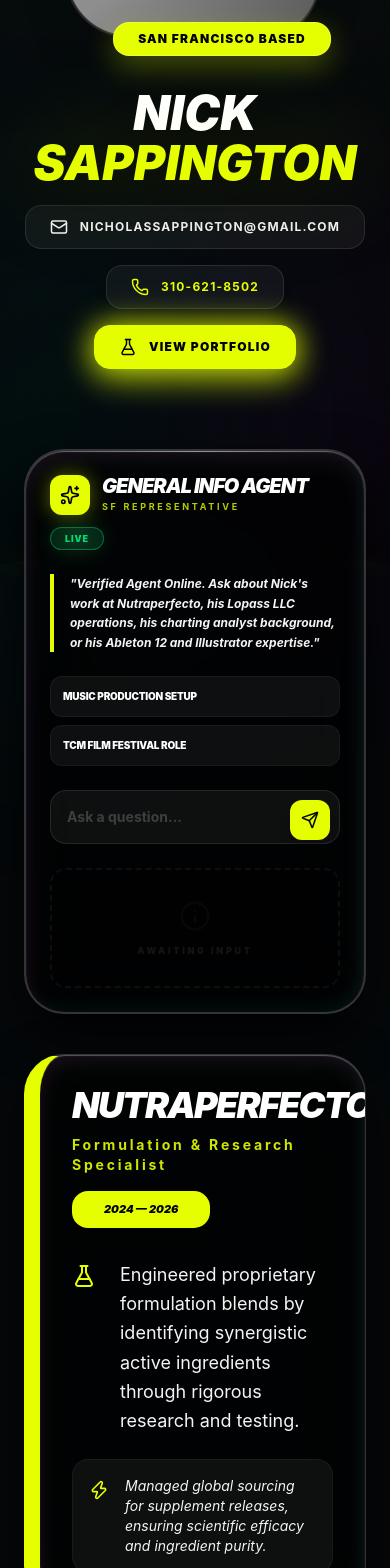
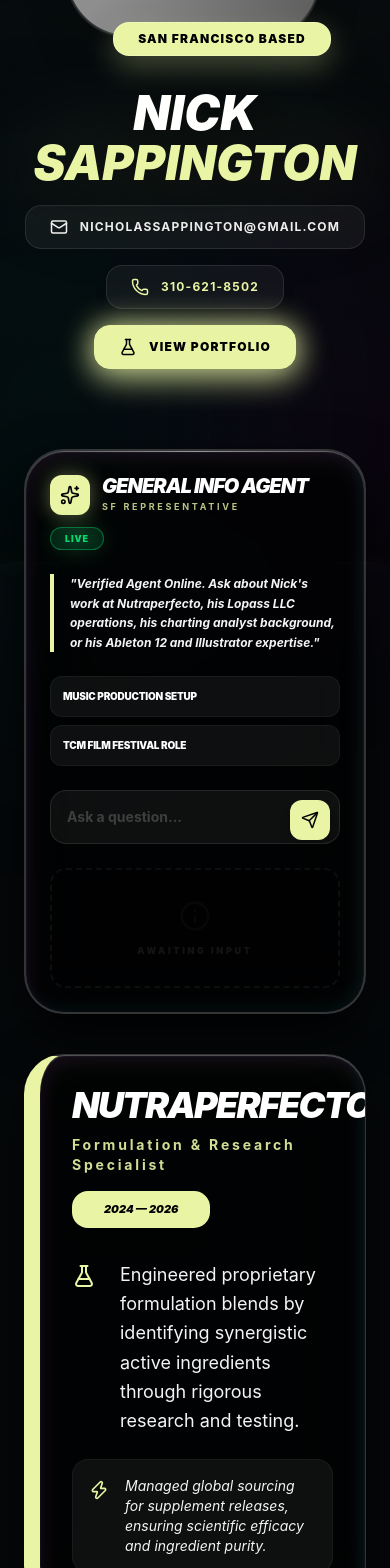
Before and after one commit to dufacci/nicholas-sappington-resume, a React (Vite) app: page / in a window 390 px wide. Shown: the part 280-1848 px from the top of the page. Built offline with nearby package versions, Linux system fonts and the light colour scheme; no server answers; grey boxes are pictures that could not be loaded.

Commit message:
Soften accent yellow to pastel

```diff
--- a/src/App.resume.jsx
+++ b/src/App.resume.jsx
@@ -8,11 +8,11 @@
   render() {
     if (this.state.hasError) {
       return (
-        <div style={{ minHeight: '100vh', background: '#05080a', color: '#E5FF00', display: 'flex', flexDirection: 'column', alignItems: 'center', justifyContent: 'center', fontFamily: 'sans-serif', padding: '2rem', textAlign: 'center' }}>
+        <div style={{ minHeight: '100vh', background: '#05080a', color: '#E9F5A5', display: 'flex', flexDirection: 'column', alignItems: 'center', justifyContent: 'center', fontFamily: 'sans-serif', padding: '2rem', textAlign: 'center' }}>
           <div style={{ fontSize: '3rem', marginBottom: '1rem' }}>⚡</div>
           <h1 style={{ fontSize: '1.5rem', fontWeight: 900, marginBottom: '0.5rem' }}>NICK SAPPINGTON</h1>
           <p style={{ color: '#aaa', marginBottom: '1.5rem' }}>nicholassappington@gmail.com · 310-621-8502</p>
-          <button onClick={() => window.location.reload()} style={{ background: '#E5FF00', color: '#000', border: 'none', padding: '0.75rem 2rem', borderRadius: '1rem', fontWeight: 900, cursor: 'pointer', fontSize: '0.85rem', letterSpacing: '0.1em' }}>
+          <button onClick={() => window.location.reload()} style={{ background: '#E9F5A5', color: '#000', border: 'none', padding: '0.75rem 2rem', borderRadius: '1rem', fontWeight: 900, cursor: 'pointer', fontSize: '0.85rem', letterSpacing: '0.1em' }}>
             RELOAD
           </button>
         </div>
@@ -179,16 +179,16 @@
     border border-white/20
     shadow-[0_20px_50px_rgba(0,0,0,0.8),inset_0_1px_1px_rgba(255,255,255,0.3),inset_0_10px_20px_rgba(255,255,255,0.05),inset_-5px_-5px_15px_rgba(0,242,255,0.05),inset_5px_5px_15px_rgba(255,0,255,0.05)]
     transition-all duration-500
-    hover:border-[#E5FF00]/40 hover:bg-black/80
+    hover:border-[#E9F5A5]/40 hover:bg-black/80
   `;
 
   return (
-    <div className="min-h-screen bg-[#05080a] text-white font-sans selection:bg-[#E5FF00] selection:text-black overflow-x-hidden relative pb-40">
+    <div className="min-h-screen bg-[#05080a] text-white font-sans selection:bg-[#E9F5A5] selection:text-black overflow-x-hidden relative pb-40">
 
       {/* CYBERPUNK POSTER SHADING (Static, Moody) */}
       <div className="fixed inset-0 pointer-events-none">
         {/* Top-Right Yellow Glow */}
-        <div className="absolute -top-[5%] right-[5%] w-[60vw] h-[40vh] bg-[#E5FF00] opacity-[0.12] blur-[160px]"></div>
+        <div className="absolute -top-[5%] right-[5%] w-[60vw] h-[40vh] bg-[#E9F5A5] opacity-[0.12] blur-[160px]"></div>
 
         {/* Deep Center Void */}
         <div className="absolute inset-0 bg-gradient-to-b from-transparent via-[#05080a] to-[#020304]"></div>
@@ -225,14 +225,14 @@
                   }}
                 />
                 <div style={{display: 'none'}} className="absolute inset-0 items-center justify-center bg-zinc-900">
-                   <User size={100} className="text-[#E5FF00] opacity-20" />
+                   <User size={100} className="text-[#E9F5A5] opacity-20" />
                 </div>
                 {/* Internal Refraction Highlight */}
                 <div className="absolute inset-0 bg-gradient-to-br from-white/10 via-transparent to-black/40 pointer-events-none"></div>
               </div>
             </div>
             {/* San Francisco Tag */}
-            <div className="absolute -bottom-4 -right-2 bg-[#E5FF00] text-black px-6 py-2 rounded-2xl shadow-[0_10px_30px_rgba(229,255,0,0.3)] font-black text-xs md:text-sm uppercase tracking-widest z-20 border border-white/20">
+            <div className="absolute -bottom-4 -right-2 bg-[#E9F5A5] text-black px-6 py-2 rounded-2xl shadow-[0_10px_30px_rgba(233,245,165,0.3)] font-black text-xs md:text-sm uppercase tracking-widest z-20 border border-white/20">
               San Francisco Based
             </div>
           </div>
@@ -240,16 +240,16 @@
           <div className="flex-1 text-center lg:text-left min-w-0">
             <h1 className="text-5xl md:text-7xl lg:text-8xl font-black italic uppercase tracking-normal leading-[1.05] mb-4 drop-shadow-[0_10px_30px_rgba(0,0,0,1)]">
               NICK<br/>
-              <span className="text-[#E5FF00] drop-shadow-[0_0_40px_rgba(229,255,0,0.2)]">SAPPINGTON</span>
+              <span className="text-[#E9F5A5] drop-shadow-[0_0_40px_rgba(233,245,165,0.2)]">SAPPINGTON</span>
             </h1>
             <div className="flex flex-wrap justify-center lg:justify-start gap-4">
-              <a href="mailto:nicholassappington@gmail.com" className="flex items-center gap-3 bg-white/5 border border-white/10 px-6 py-3 rounded-2xl hover:bg-[#E5FF00] hover:text-black transition-all font-bold text-xs uppercase tracking-widest shadow-lg">
+              <a href="mailto:nicholassappington@gmail.com" className="flex items-center gap-3 bg-white/5 border border-white/10 px-6 py-3 rounded-2xl hover:bg-[#E9F5A5] hover:text-black transition-all font-bold text-xs uppercase tracking-widest shadow-lg">
                 <Mail size={18}/> nicholassappington@gmail.com
               </a>
-              <div className="flex items-center gap-3 bg-white/5 border border-white/10 px-6 py-3 rounded-2xl font-bold text-xs uppercase tracking-widest text-[#E5FF00] shadow-lg">
+              <div className="flex items-center gap-3 bg-white/5 border border-white/10 px-6 py-3 rounded-2xl font-bold text-xs uppercase tracking-widest text-[#E9F5A5] shadow-lg">
                 <Phone size={18}/> 310-621-8502
               </div>
-              <a href="/portfolio.html" style={{ animation: 'portfolioPulse 1.8s ease-in-out infinite' }} className="flex items-center gap-3 bg-[#E5FF00] text-black border border-[#E5FF00] px-6 py-3 rounded-2xl hover:bg-white hover:border-white transition-all font-black text-xs uppercase tracking-widest shadow-[0_10px_30px_rgba(229,255,0,0.3)]">
+              <a href="/portfolio.html" style={{ animation: 'portfolioPulse 1.8s ease-in-out infinite' }} className="flex items-center gap-3 bg-[#E9F5A5] text-black border border-[#E9F5A5] px-6 py-3 rounded-2xl hover:bg-white hover:border-white transition-all font-black text-xs uppercase tracking-widest shadow-[0_10px_30px_rgba(233,245,165,0.3)]">
                 <FlaskConical size={18}/> View Portfolio
               </a>
             </div>
@@ -261,17 +261,17 @@
 
           <div className="contents lg:block lg:col-span-4 lg:space-y-10">
             {/* GENERAL INFO AGENT (Interactive Layer) */}
-            <div className={`${liquidGlass} border-[#E5FF00]/50 border-2 order-1 lg:order-none max-md:p-6!`}>
+            <div className={`${liquidGlass} border-[#E9F5A5]/50 border-2 order-1 lg:order-none max-md:p-6!`}>
               <div className="absolute top-0 left-0 w-full h-[1px] bg-gradient-to-r from-transparent via-white/40 to-transparent"></div>
 
               <div className="flex items-center justify-between mb-6 gap-3 flex-wrap">
                 <div className="flex items-center gap-3">
-                  <div className="w-10 h-10 rounded-xl bg-[#E5FF00] flex items-center justify-center shadow-[0_0_20px_rgba(229,255,0,0.4)]">
+                  <div className="w-10 h-10 rounded-xl bg-[#E9F5A5] flex items-center justify-center shadow-[0_0_20px_rgba(233,245,165,0.4)]">
                     <Sparkles size={20} className="text-black" />
                   </div>
                   <div>
                     <h2 className="text-xl font-black uppercase tracking-tighter italic leading-none">General Info Agent</h2>
-                    <p className="text-[9px] text-[#E5FF00] font-bold uppercase tracking-[0.3em] mt-1 opacity-80">SF Representative</p>
+                    <p className="text-[9px] text-[#E9F5A5] font-bold uppercase tracking-[0.3em] mt-1 opacity-80">SF Representative</p>
                   </div>
                 </div>
                 <div
@@ -282,7 +282,7 @@
                 </div>
               </div>
 
-              <p className="text-xs font-bold text-zinc-100 mb-6 italic border-l-4 border-[#E5FF00] pl-4 leading-relaxed">
+              <p className="text-xs font-bold text-zinc-100 mb-6 italic border-l-4 border-[#E9F5A5] pl-4 leading-relaxed">
                 "Verified Agent Online. Ask about Nick's work at Nutraperfecto, his Lopass LLC operations, his charting analyst background, or his Ableton 12 and Illustrator expertise."
               </p>
 
@@ -291,7 +291,7 @@
                   <button
                     key={q}
                     onClick={() => { setUserQuery(q); askAgent(q); }}
-                    className={`text-left p-3 rounded-xl bg-white/5 border border-white/5 text-[10px] font-black uppercase tracking-tight hover:bg-[#E5FF00] hover:text-black transition-all flex items-center justify-between group ${i >= 2 ? 'max-md:hidden' : ''}`}
+                    className={`text-left p-3 rounded-xl bg-white/5 border border-white/5 text-[10px] font-black uppercase tracking-tight hover:bg-[#E9F5A5] hover:text-black transition-all flex items-center justify-between group ${i >= 2 ? 'max-md:hidden' : ''}`}
                   >
                     {q} <ChevronRight size={14} className="opacity-0 group-hover:opacity-100" />
                   </button>
@@ -302,7 +302,7 @@
                 <input
                   type="text"
                   placeholder="Ask a question..."
-                  className="w-full bg-white/5 border border-white/10 rounded-2xl p-4 pr-14 text-white placeholder:text-white/20 focus:outline-none focus:ring-2 focus:ring-[#E5FF00]/50 font-bold text-sm"
+                  className="w-full bg-white/5 border border-white/10 rounded-2xl p-4 pr-14 text-white placeholder:text-white/20 focus:outline-none focus:ring-2 focus:ring-[#E9F5A5]/50 font-bold text-sm"
                   value={userQuery}
                   onChange={(e) => setUserQuery(e.target.value)}
                   onKeyPress={(e) => e.key === 'Enter' && askAgent()}
@@ -310,7 +310,7 @@
                 <button
                   onClick={() => askAgent()}
                   disabled={isLoading}
-                  className="absolute right-2.5 top-2.5 h-10 w-10 bg-[#E5FF00] text-black rounded-xl flex items-center justify-center hover:scale-105 active:scale-95 transition-all shadow-lg"
+                  className="absolute right-2.5 top-2.5 h-10 w-10 bg-[#E9F5A5] text-black rounded-xl flex items-center justify-center hover:scale-105 active:scale-95 transition-all shadow-lg"
                 >
                   {isLoading ? <Loader2 className="animate-spin" size={18}/> : <Send size={18} />}
                 </button>
@@ -319,7 +319,7 @@
               <div className="relative min-h-[120px] md:min-h-[160px]">
                 {aiResponse ? (
                   <div className="bg-black/60 border border-white/10 rounded-2xl p-6 text-sm leading-relaxed text-zinc-100 font-medium whitespace-pre-wrap animate-in fade-in zoom-in duration-500 h-full overflow-y-auto shadow-inner">
-                    <div className="flex items-center gap-2 mb-4 text-[#E5FF00]">
+                    <div className="flex items-center gap-2 mb-4 text-[#E9F5A5]">
                       <MessageSquare size={16}/>
                       <span className="text-[9px] font-black uppercase tracking-[0.2em]">Verified Response</span>
                     </div>
@@ -337,7 +337,7 @@
             {/* Tech Stack */}
             <div className={`${liquidGlass} order-3 lg:order-none`}>
               <div className="mb-8 flex justify-center">
-                <div className="relative px-8 py-3 rounded-full bg-white/5 border border-white/10 text-[#E5FF00] font-black uppercase tracking-widest text-xs">
+                <div className="relative px-8 py-3 rounded-full bg-white/5 border border-white/10 text-[#E9F5A5] font-black uppercase tracking-widest text-xs">
                   Tech Stack
                 </div>
               </div>
@@ -350,7 +350,7 @@
                   { name: 'Salesforce', icon: '/logos/salesforce.svg' },
                   { name: 'MS Office', icon: '/logos/msoffice.svg' },
                 ].map(p => (
-                  <div key={p.name} className="bg-white/5 border border-white/10 p-4 rounded-2xl flex items-center gap-3 text-sm font-black uppercase tracking-wide hover:border-[#E5FF00] hover:text-[#E5FF00] transition-all cursor-default">
+                  <div key={p.name} className="bg-white/5 border border-white/10 p-4 rounded-2xl flex items-center gap-3 text-sm font-black uppercase tracking-wide hover:border-[#E9F5A5] hover:text-[#E9F5A5] transition-all cursor-default">
                     <img src={p.icon} alt="" className="w-6 h-6 object-contain shrink-0" />
                     <span>{p.name}</span>
                   </div>
@@ -366,7 +366,7 @@
                 </div>
               </div>
               <div className="space-y-6">
-                {[{ n: 'English', l: 'Native', c: '#E5FF00' }, { n: 'Spanish', l: 'Advanced', c: '#00f2ff' }, { n: 'French', l: 'Intermed.', c: '#ff00ff' }].map(lang => (
+                {[{ n: 'English', l: 'Native', c: '#E9F5A5' }, { n: 'Spanish', l: 'Advanced', c: '#00f2ff' }, { n: 'French', l: 'Intermed.', c: '#ff00ff' }].map(lang => (
                    <div key={lang.n}>
                       <div className="flex justify-between text-[11px] font-black uppercase mb-3 opacity-90">
                         <span>{lang.n}</span>
@@ -383,21 +383,21 @@
 
           <div className="contents lg:block lg:col-span-8 lg:space-y-10">
             {/* NUTRAPERFECTO */}
-            <div className={`${liquidGlass} border-l-[16px] border-l-[#E5FF00] order-2 lg:order-none`}>
+            <div className={`${liquidGlass} border-l-[16px] border-l-[#E9F5A5] order-2 lg:order-none`}>
               <div className="flex flex-col md:flex-row justify-between items-start mb-8 gap-4">
                 <div>
                   <h2 className="text-4xl md:text-5xl font-black uppercase italic tracking-tighter leading-none">Nutraperfecto</h2>
-                  <p className="text-[#E5FF00] font-bold text-sm tracking-[0.2em] mt-3 opacity-90">Formulation & Research Specialist</p>
+                  <p className="text-[#E9F5A5] font-bold text-sm tracking-[0.2em] mt-3 opacity-90">Formulation & Research Specialist</p>
                 </div>
-                <div className="bg-[#E5FF00] text-black px-8 py-2.5 rounded-2xl text-[11px] font-black shadow-xl italic">2024 — 2026</div>
+                <div className="bg-[#E9F5A5] text-black px-8 py-2.5 rounded-2xl text-[11px] font-black shadow-xl italic">2024 — 2026</div>
               </div>
               <div className="space-y-6 text-zinc-100 text-lg leading-relaxed">
                 <p className="flex gap-6 items-start">
-                  <FlaskConical className="shrink-0 text-[#E5FF00] mt-1" size={24}/>
+                  <FlaskConical className="shrink-0 text-[#E9F5A5] mt-1" size={24}/>
                   <span>Engineered proprietary formulation blends by identifying synergistic active ingredients through rigorous research and testing.</span>
                 </p>
                 <p className="flex gap-4 items-start bg-white/5 p-4 rounded-2xl border border-white/5">
-                   <Zap className="shrink-0 text-[#E5FF00] mt-1" size={20}/>
+                   <Zap className="shrink-0 text-[#E9F5A5] mt-1" size={20}/>
                    <span className="text-sm italic">Managed global sourcing for supplement releases, ensuring scientific efficacy and ingredient purity.</span>
                 </p>
               </div>
@@ -456,12 +456,12 @@
             {/* EDUCATION */}
             <div className="grid grid-cols-1 md:grid-cols-2 gap-8 order-2 lg:order-none">
                <div className={liquidGlass}>
-                  <h4 className="font-black uppercase text-[#E5FF00] text-[10px] tracking-[0.3em] mb-4">CSU Los Angeles</h4>
+                  <h4 className="font-black uppercase text-[#E9F5A5] text-[10px] tracking-[0.3em] mb-4">CSU Los Angeles</h4>
                   <p className="font-black text-2xl italic uppercase leading-tight">B.A. Liberal Arts</p>
                   <p className="text-[10px] text-zinc-500 font-bold mt-2 tracking-widest uppercase">Political Science | 3.5 GPA</p>
                </div>
                <div className={liquidGlass}>
-                  <h4 className="font-black uppercase text-[#E5FF00] text-[10px] tracking-[0.3em] mb-4">Santa Monica College</h4>
+                  <h4 className="font-black uppercase text-[#E9F5A5] text-[10px] tracking-[0.3em] mb-4">Santa Monica College</h4>
                   <p className="font-black text-2xl italic uppercase leading-tight">A.A. Humanities</p>
                </div>
             </div>
@@ -470,7 +470,7 @@
       </div>
 
       {/* Glossy Footer Bar */}
-      <div className="fixed bottom-0 left-0 w-full h-[2px] bg-gradient-to-r from-transparent via-[#E5FF00] to-transparent opacity-40 shadow-[0_0_20px_rgba(229,255,0,0.5)]"></div>
+      <div className="fixed bottom-0 left-0 w-full h-[2px] bg-gradient-to-r from-transparent via-[#E9F5A5] to-transparent opacity-40 shadow-[0_0_20px_rgba(233,245,165,0.5)]"></div>
     </div>
   );
 };
--- a/src/index.css
+++ b/src/index.css
@@ -8,6 +8,6 @@
 
 /* Pulsing glow for the "View Portfolio" pill */
 @keyframes portfolioPulse {
-  0%, 100% { filter: drop-shadow(0 0 2px rgba(229, 255, 0, 0.40)); opacity: 0.92; }
-  50%      { filter: drop-shadow(0 0 16px rgba(229, 255, 0, 0.90)); opacity: 1; }
+  0%, 100% { filter: drop-shadow(0 0 2px rgba(233, 245, 165, 0.40)); opacity: 0.92; }
+  50%      { filter: drop-shadow(0 0 16px rgba(233, 245, 165, 0.90)); opacity: 1; }
 }
```
Also changed, not shown: index.html (+5 -5 lines).
